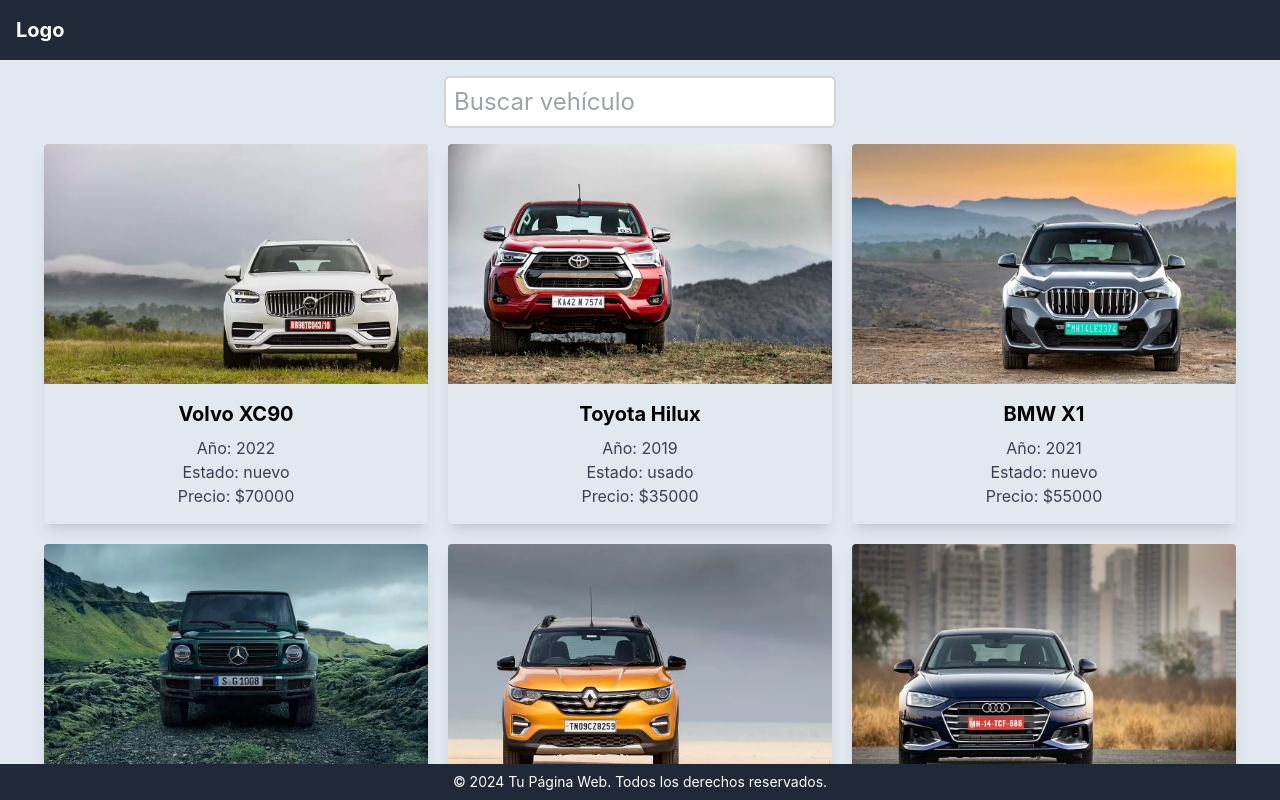
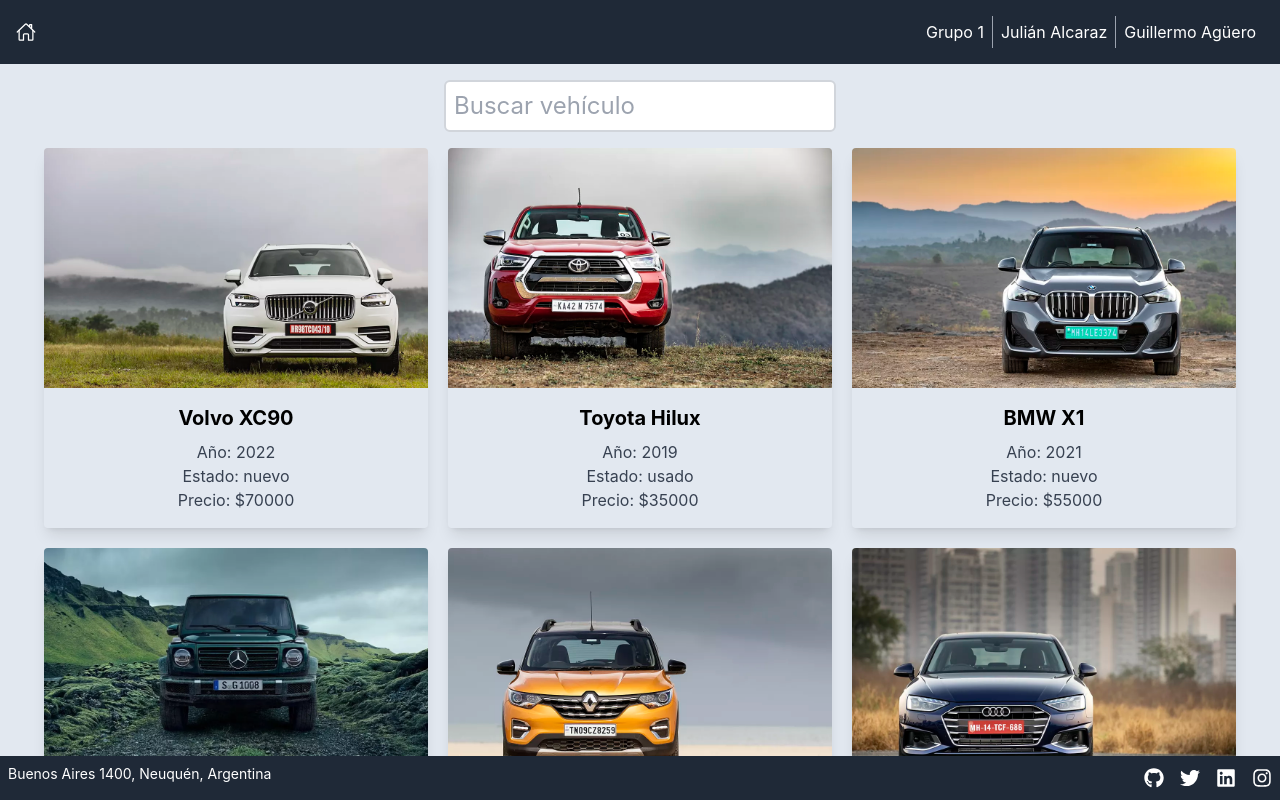
Before and after one commit to Julian-Alcaraz/PWA-2024-TP2, a React (Create React App) app: page / in a window 1280 px wide. Shown: the top 800 px of the page. Built offline with nearby package versions, Linux system fonts and the light colour scheme.

Commit message:
Se modifican footer y header

```diff
--- a/src/components/Footer/Footer.jsx
+++ b/src/components/Footer/Footer.jsx
@@ -1,9 +1,29 @@
+import { FaGithub } from "react-icons/fa";
+import { FaTwitter } from "react-icons/fa";
+import { FaLinkedin } from "react-icons/fa";
+import { FaInstagram } from "react-icons/fa";
 const Footer = () => {
     return (
         <footer className="bg-gray-800 p-2 bottom-0 fixed w-full">
-          <div className="container mx-auto text-center">
-            <p className="text-white text-sm">© 2024 Tu Página Web. Todos los derechos reservados.</p>
-          </div>
+            <div className="container mx-auto flex justify-between items-center text-white text-sm">
+                <div className="flex flex-col">
+                    <p className="mb-2">Buenos Aires 1400, Neuquén, Argentina</p>
+                </div>
+                <div className="flex">
+                  <a href="https://github.com/Julian-Alcaraz/PWA-2024-TP2" target="_blank" rel="noopener noreferrer" className="mr-4 hover:text-slate-500">
+                    <FaGithub size={20} />
+                  </a>
+                  <a href="https://twitter.com/" target="_blank" rel="noopener noreferrer" className="mr-4 hover:text-slate-500">
+                    <FaTwitter size={20} />
+                  </a>
+                  <a href="https://ar.linkedin.com/" target="_blank" rel="noopener noreferrer" className="mr-4 hover:text-slate-500">
+                    <FaLinkedin size={20} />
+                  </a>
+                  <a href="https://www.instagram.com/" target="_blank" rel="noopener noreferrer" className="hover:text-slate-500">
+                    <FaInstagram size={20} />
+                  </a>
+                </div>
+            </div>
         </footer>
     );
 };
--- a/src/components/Header/Header.jsx
+++ b/src/components/Header/Header.jsx
@@ -1,15 +1,30 @@
 import { useNavigate } from "react-router-dom";
 import { ROUTES } from "../../const/routes";
-
+import { IoHomeOutline } from "react-icons/io5";
 
 const Header = () => {
     const navigate =useNavigate()
     return (
         <div className="Header">
-            <nav className="bg-gray-800 p-4">
-                <button  onClick={() => {navigate(ROUTES.home);}} className="text-white text-xl font-bold ">
-                    Logo
+            <nav className="bg-gray-800 p-4 flex items-center justify-between">
+                <button  onClick={() => {navigate(ROUTES.home);}} className="text-white text-xl font-bold hover:text-slate-500">
+                <IoHomeOutline />
                 </button>
+                <div className="flex items-center">
+                    <span className="mr-2 text-white">Grupo 1</span>
+                    <div className="h-8 border-l border-gray-400"></div>
+                    <span className="mr-2 ml-2 text-white">
+                        <a href="https://github.com/Julian-Alcaraz" target="_blank" rel="noopener noreferrer" className="hover:text-slate-500">
+                            Julián Alcaraz
+                        </a>
+                    </span>
+                    <div className="h-8 border-l border-gray-400"></div>
+                    <span className="mr-2 ml-2 text-white">
+                        <a href="https://github.com/guillermoagueronqn" target="_blank" rel="noopener noreferrer" className="hover:text-slate-500">
+                            Guillermo Agüero
+                        </a>
+                    </span>
+                </div>
             </nav>
         </div>
     );
```
